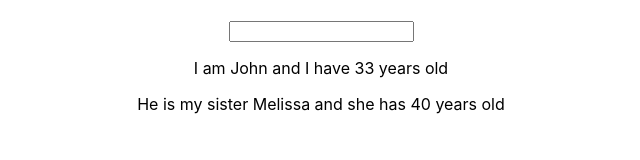
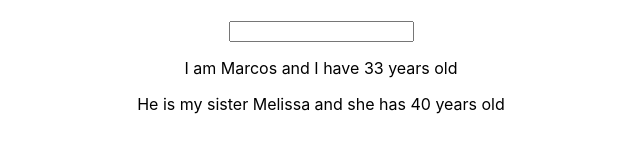
Before and after one commit to espvtes/D, a React (Create React App) app: page / in a window 1280 px wide. Shown: the top 160 px of the page, without its empty margins (319-959 px from the left). Built offline with nearby package versions, Linux system fonts and the light colour scheme.

Commit message:
first commit

```diff
--- a/src/App.js
+++ b/src/App.js
@@ -1,7 +1,7 @@
 import React from 'react';
 import './App.css';
 import {UserInput} from './userInput.js';
-import {UserOutput} from './userOutput.js';
+import UserOutput from './userOutput.js';
 
 
 
@@ -9,13 +9,20 @@ import {UserOutput} from './userOutput.js';
 export default class App extends React.Component {
   constructor(props){
     super(props);
-
+    this.state={
+      UserOutput:[
+        {name: 'Marcos', age:33},
+        {name: 'Sofia', age:40}
+      ]
+    }
   }
   render() {
     return(
     <div className="App">
-    <UserInput/>
-    <UserOutput/>
+    <UserInput />
+    <UserOutput
+    name={this.state.UserOutput[0].name}
+    age={this.state.UserOutput[0].age}/>
     </div>
     );
 
--- a/src/userOutput.js
+++ b/src/userOutput.js
@@ -1,13 +1,13 @@
 import React from 'react';
 
-export class UserOutput extends React.Component{
-    render(){
+const UserOutput = props => {
+
         return(
             <div className="userOutput">
-            <p>I am John and I have 33 years old</p>
+            <p>I am {props.name} and I have {props.age} years old</p>
             <p>He is my sister Melissa and she has 40 years old</p>
 
             </div>
         );
     }
-}
+export default UserOutput;
```
